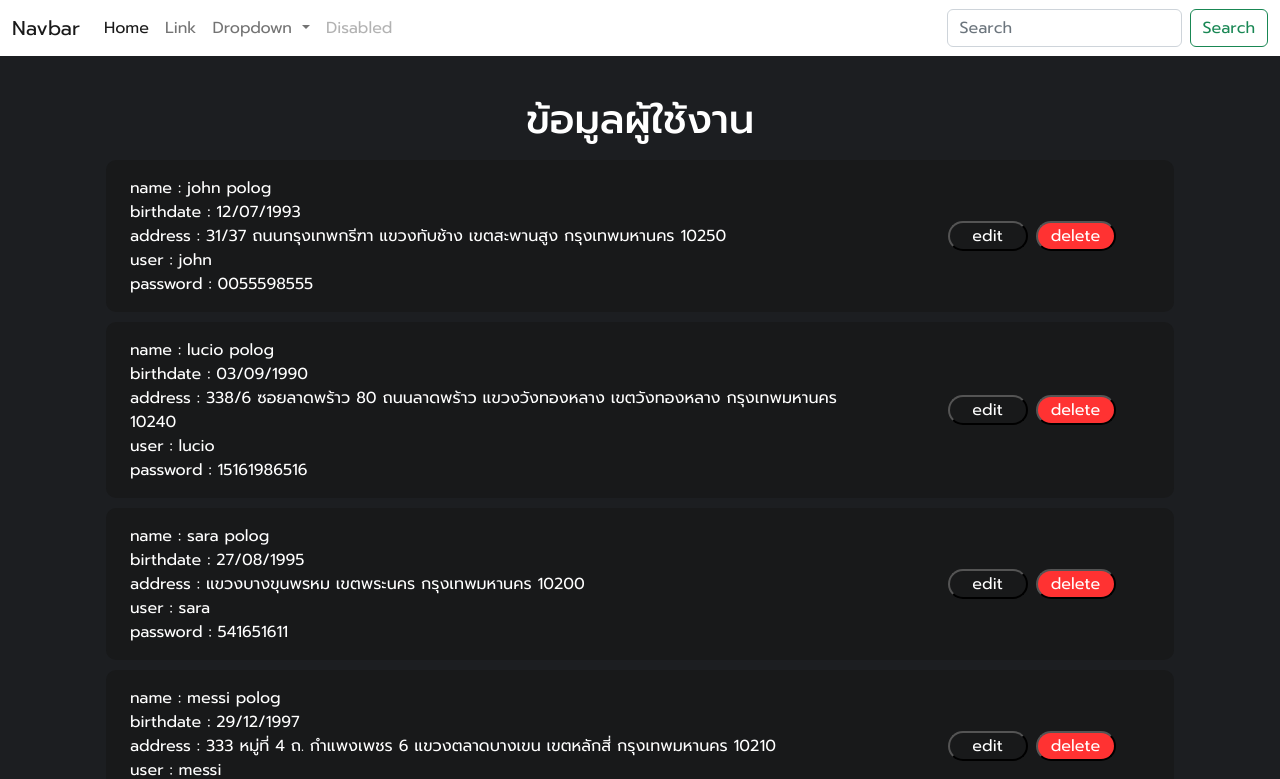
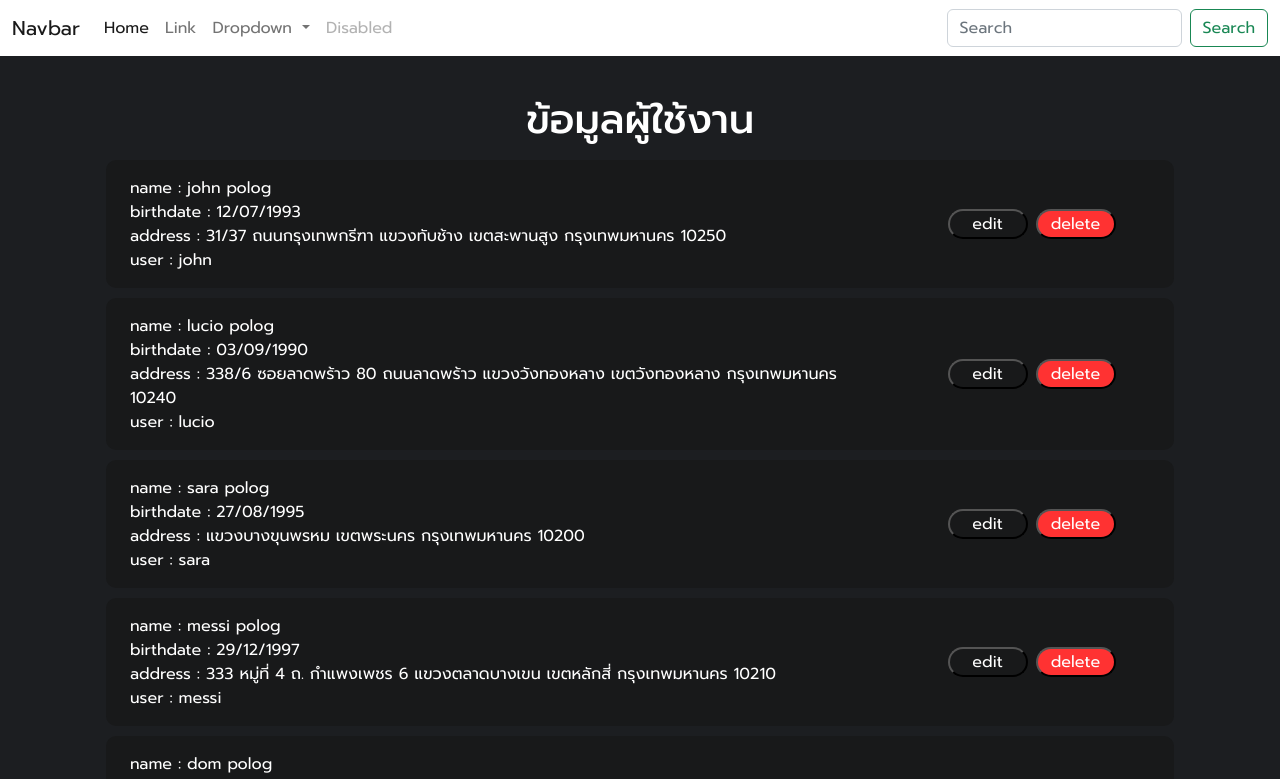
Before and after one commit to Methawut1996/project-vue-ts, a Vue app: page / in a window 1280 px wide. Shown: the top 779 px of the page. Built offline with nearby package versions, Linux system fonts and the light colour scheme.

Commit message:
update30/5

```diff
--- a/src/views/Profile.vue
+++ b/src/views/Profile.vue
@@ -18,7 +18,7 @@
                   <div>birthdate : {{ x.birthdate }}</div>
                   <div>address : {{ x.address }}</div>
                   <div>user : {{ x.user }}</div>
-                  <div>password : {{ x.password }}</div>
+                  <!-- <div>password : {{ x.password }}</div> -->
                 </div>
               </div>
               <div class="col-3 m-auto">
```
